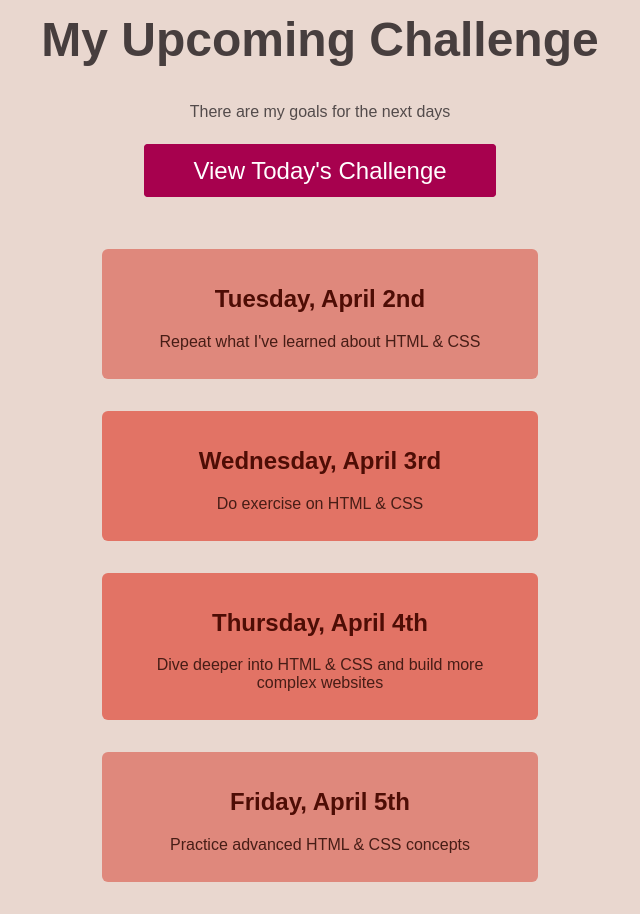
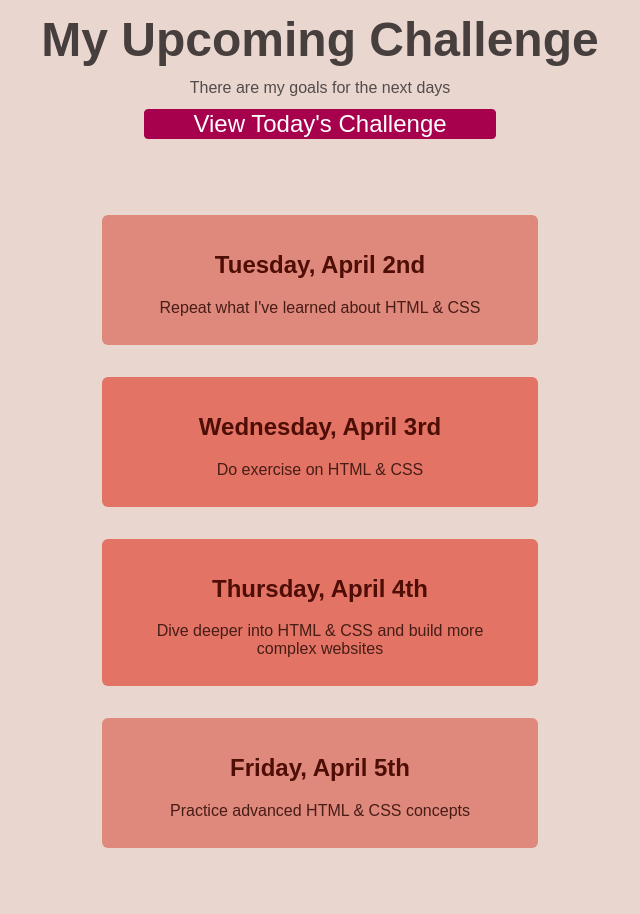
Before and after one commit to wannabemountainking/webPractice, a plain HTML site: page full-week.html in a window 1280 px wide. Shown: the whole page, without its empty margins (320-960 px from the left). After the commit the page ends 880 px from the top, so only its background shows below. Drawn offline with Linux system fonts and the light colour scheme; a web font is replaced by a local one.

Commit message:
inline vs block  on css

```diff
--- a/styles/full-week.css
+++ b/styles/full-week.css
@@ -8,21 +8,23 @@ h1 {
   margin: 12px 0;
 }
 
-/* #description {
-  margin: 36px;
-} */
+#description {
+  margin: 0;
+}
 
 header p {
   margin: 36px;
 }
 
 a {
-  padding: 12px 48px;
+  padding: 0 48px;
   background-color: rgb(167, 1, 78);
   color: white;
   border: 1px solid rgb(167, 1, 78);
   border-radius: 4px;
   font-size: 24px;
+  display: inline-block;
+  margin: 12px 0;
 }
 
 a:hover {
```
